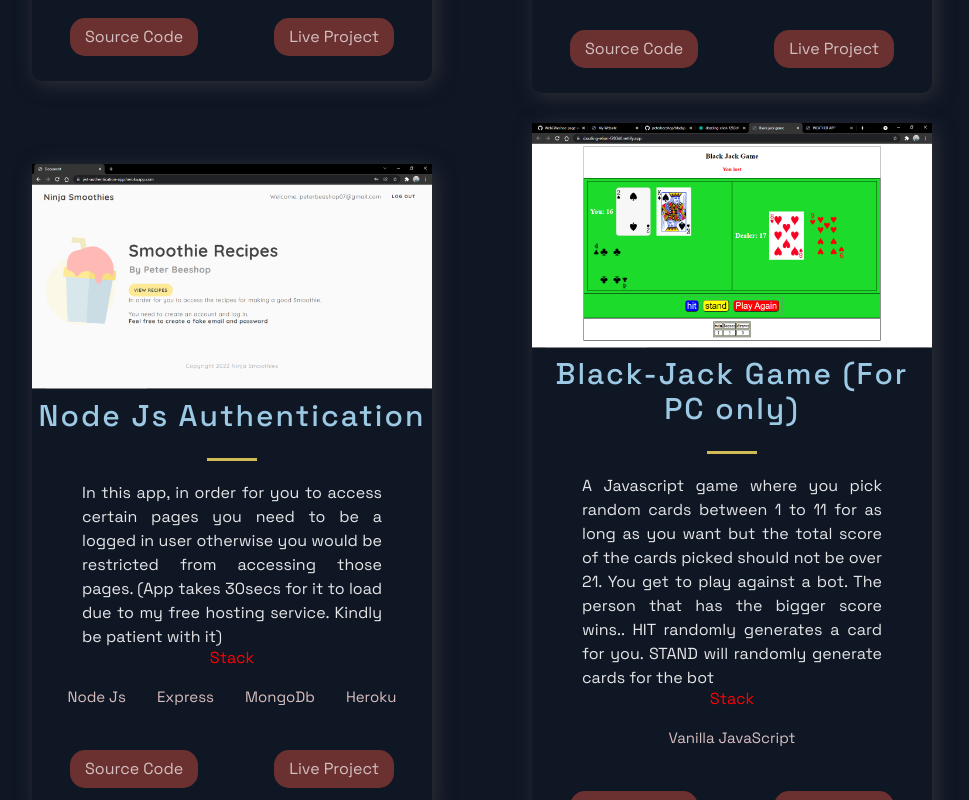
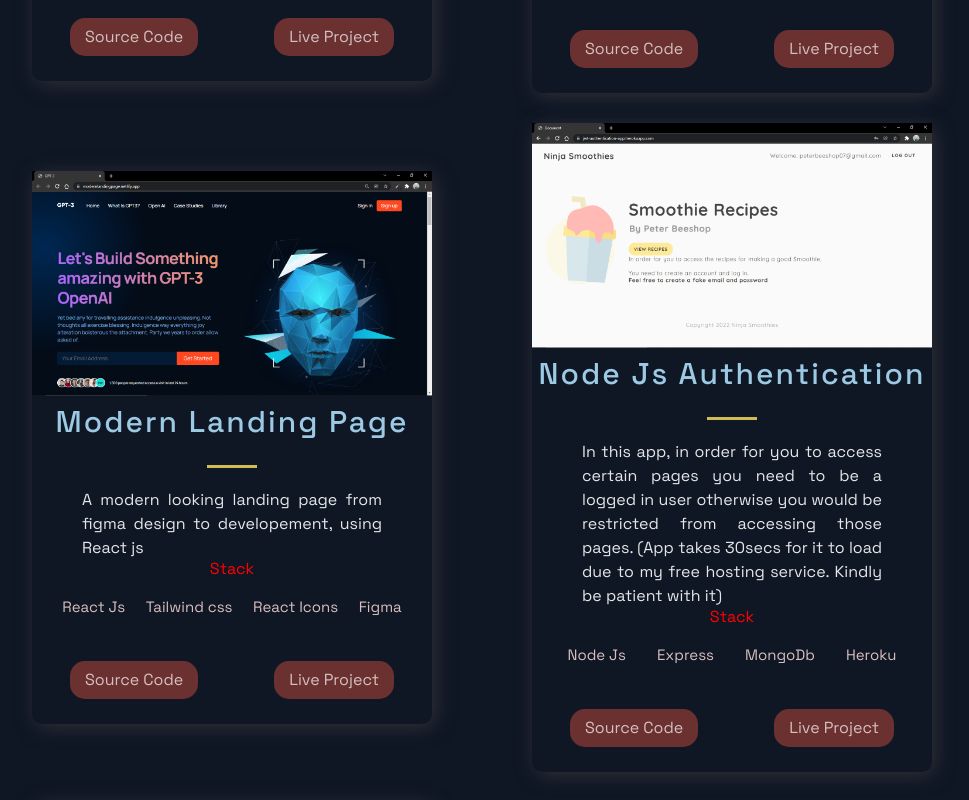
Before and after one commit to peterbeeshop/update-portfolio-site, a Next.js app: page / in a window 1280 px wide. Shown: the part 1440-2240 px from the top of the page, without its empty margins (158-1127 px from the left). Built offline with nearby package versions, Linux system fonts and the light colour scheme.

Commit message:
gpt3-landing page

```diff
--- a/src/constants/constants.js
+++ b/src/constants/constants.js
@@ -20,6 +20,16 @@ export const projects = [
     id: 1,
   },
   {
+    title: "Modern Landing Page",
+    description:
+      "A modern looking landing page from figma design to developement, using React js",
+    image: "/images/gpt3.png",
+    tags: ["React Js", "Tailwind css", "React Icons", "Figma"],
+    source: "https://modernlandingpage.netlify.app/",
+    visit: "https://github.com/peterbeeshop/GPT-3-landing-page",
+    id: 2,
+  },
+  {
     title: "Node Js Authentication",
     description:
       "In this app, in order for you to access certain pages you need to be a logged in user otherwise you would be restricted from accessing those pages. (App takes 30secs for it to load due to my free hosting service. Kindly be patient with it)",
@@ -27,7 +37,7 @@ export const projects = [
     tags: ["Node Js", "Express", "MongoDb", "Heroku"],
     source: "https://jwt-authentication-app.herokuapp.com/",
     visit: "https://github.com/peterbeeshop/jwt-auth",
-    id: 2,
+    id: 3,
   },
   {
     title: "Black-Jack Game (For PC only)",
@@ -37,7 +47,7 @@ export const projects = [
     tags: ["Vanilla JavaScript"],
     source: "https://blackjackjsgame.netlify.app/",
     visit: "https://github.com/peterbeeshop/blackjack-game",
-    id: 3,
+    id: 4,
   },
   {
     title: "Landing Page",
@@ -47,7 +57,7 @@ export const projects = [
     tags: ["React", "Next Js", "Figma"],
     source: "https://landingpagebypeter.netlify.app/ ",
     visit: "https://github.com/peterbeeshop/laptopwebsite",
-    id: 4,
+    id: 5,
   },
 ];
 
```
Also changed, not shown: public/images/gpt3.png (added).
